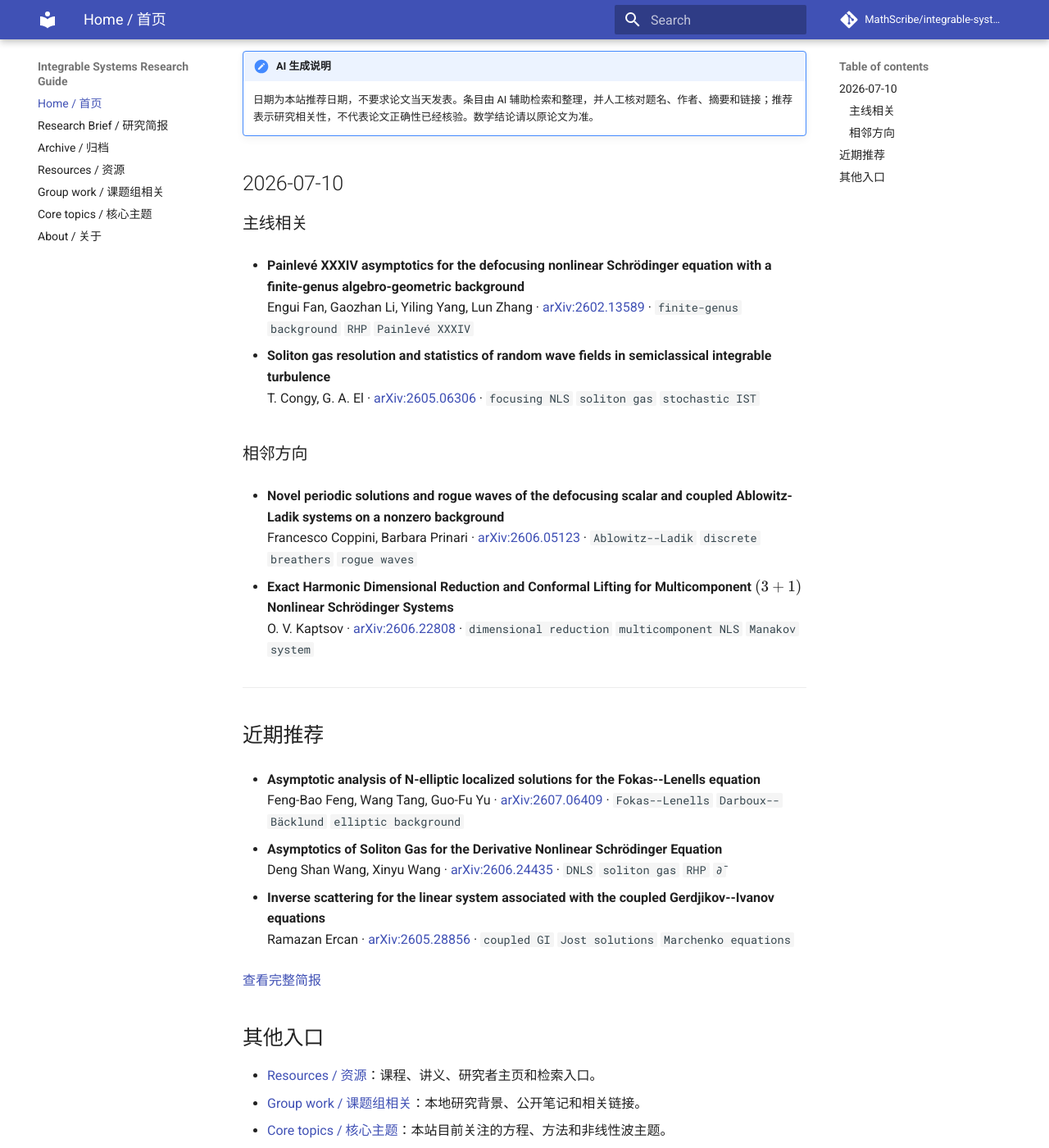
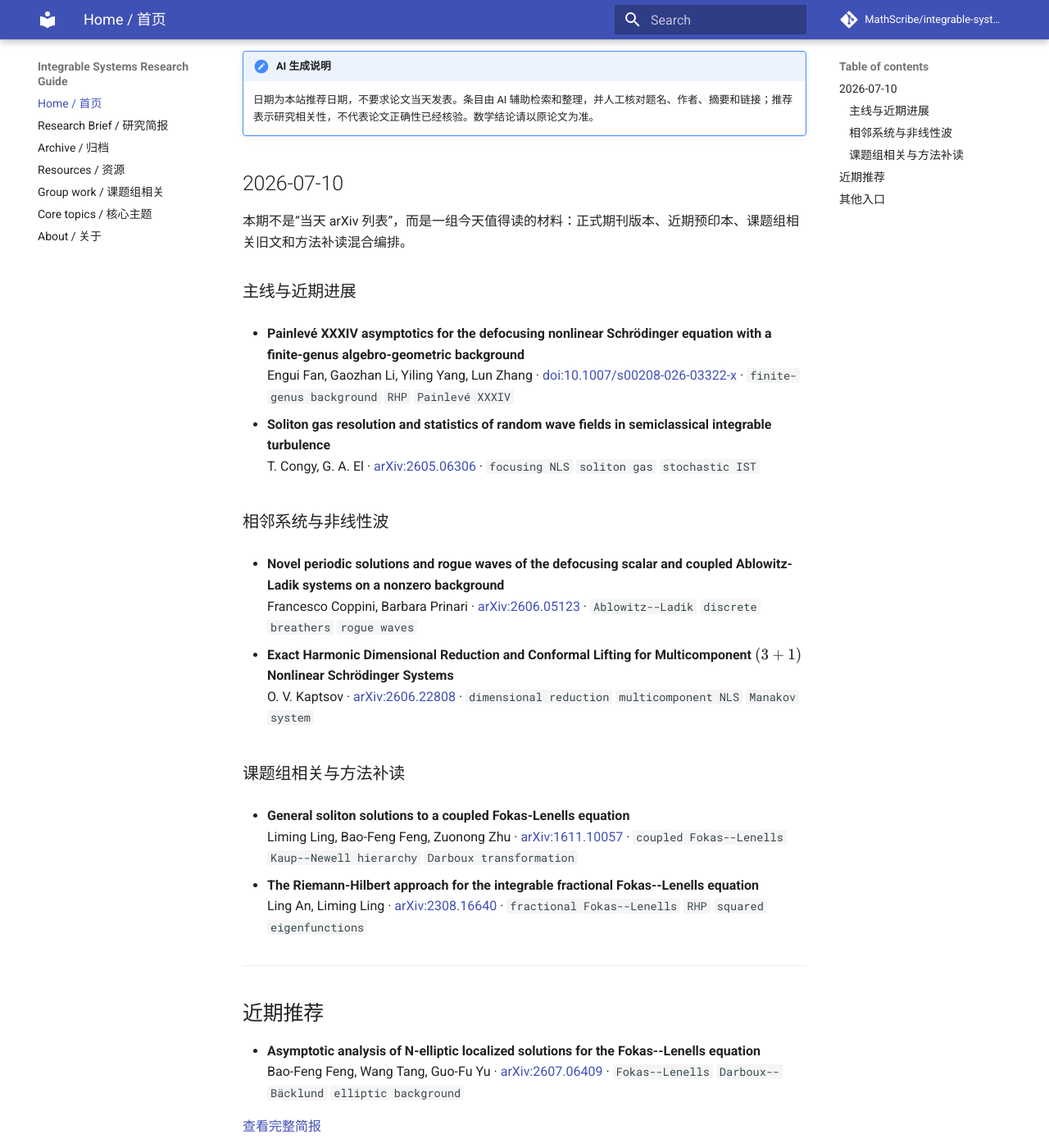
Before and after one commit to MathScribe/integrable-systems-guide, an MkDocs documentation site: the page built from docs/index.md, in a window 1280 px wide and 1400 px high, scrolled down 205 px. Shown: the whole window at 82% size. Built offline with MkDocs 1.6.1 and Material for MkDocs 9.7.7, drawn with Linux system fonts in a browser that asks for light colours; comment, search, counter and statistics services are not loaded.

Commit message:
Show the mixed July 10 reading set on the homepage

```diff
--- a/docs/index.md
+++ b/docs/index.md
@@ -9,15 +9,17 @@
 
 ## 2026-07-10
 
-### 主线相关
+本期不是“当天 arXiv 列表”，而是一组今天值得读的材料：正式期刊版本、近期预印本、课题组相关旧文和方法补读混合编排。
+
+### 主线与近期进展
 
 - **Painlevé XXXIV asymptotics for the defocusing nonlinear Schrödinger equation with a finite-genus algebro-geometric background**
-  Engui Fan, Gaozhan Li, Yiling Yang, Lun Zhang · [arXiv:2602.13589](https://arxiv.org/abs/2602.13589) · `finite-genus background` `RHP` `Painlevé XXXIV`
+  Engui Fan, Gaozhan Li, Yiling Yang, Lun Zhang · [doi:10.1007/s00208-026-03322-x](https://doi.org/10.1007/s00208-026-03322-x) · `finite-genus background` `RHP` `Painlevé XXXIV`
 
 - **Soliton gas resolution and statistics of random wave fields in semiclassical integrable turbulence**
   T. Congy, G. A. El · [arXiv:2605.06306](https://arxiv.org/abs/2605.06306) · `focusing NLS` `soliton gas` `stochastic IST`
 
-### 相邻方向
+### 相邻系统与非线性波
 
 - **Novel periodic solutions and rogue waves of the defocusing scalar and coupled Ablowitz-Ladik systems on a nonzero background**
   Francesco Coppini, Barbara Prinari · [arXiv:2606.05123](https://arxiv.org/abs/2606.05123) · `Ablowitz--Ladik` `discrete breathers` `rogue waves`
@@ -25,18 +27,20 @@
 - **Exact Harmonic Dimensional Reduction and Conformal Lifting for Multicomponent $(3+1)$ Nonlinear Schrödinger Systems**
   O. V. Kaptsov · [arXiv:2606.22808](https://arxiv.org/abs/2606.22808) · `dimensional reduction` `multicomponent NLS` `Manakov system`
 
+### 课题组相关与方法补读
+
+- **General soliton solutions to a coupled Fokas-Lenells equation**
+  Liming Ling, Bao-Feng Feng, Zuonong Zhu · [arXiv:1611.10057](https://arxiv.org/abs/1611.10057) · `coupled Fokas--Lenells` `Kaup--Newell hierarchy` `Darboux transformation`
+
+- **The Riemann-Hilbert approach for the integrable fractional Fokas--Lenells equation**
+  Ling An, Liming Ling · [arXiv:2308.16640](https://arxiv.org/abs/2308.16640) · `fractional Fokas--Lenells` `RHP` `squared eigenfunctions`
+
 ---
 
 ## 近期推荐
 
 - **Asymptotic analysis of N-elliptic localized solutions for the Fokas--Lenells equation**
-  Feng-Bao Feng, Wang Tang, Guo-Fu Yu · [arXiv:2607.06409](https://arxiv.org/abs/2607.06409) · `Fokas--Lenells` `Darboux--Bäcklund` `elliptic background`
-
-- **Asymptotics of Soliton Gas for the Derivative Nonlinear Schrödinger Equation**
-  Deng Shan Wang, Xinyu Wang · [arXiv:2606.24435](https://arxiv.org/abs/2606.24435) · `DNLS` `soliton gas` `RHP` `∂̄`
-
-- **Inverse scattering for the linear system associated with the coupled Gerdjikov--Ivanov equations**
-  Ramazan Ercan · [arXiv:2605.28856](https://arxiv.org/abs/2605.28856) · `coupled GI` `Jost solutions` `Marchenko equations`
+  Bao-Feng Feng, Wang Tang, Guo-Fu Yu · [arXiv:2607.06409](https://arxiv.org/abs/2607.06409) · `Fokas--Lenells` `Darboux--Bäcklund` `elliptic background`
 
 [查看完整简报](radar/latest.md)
 
```
